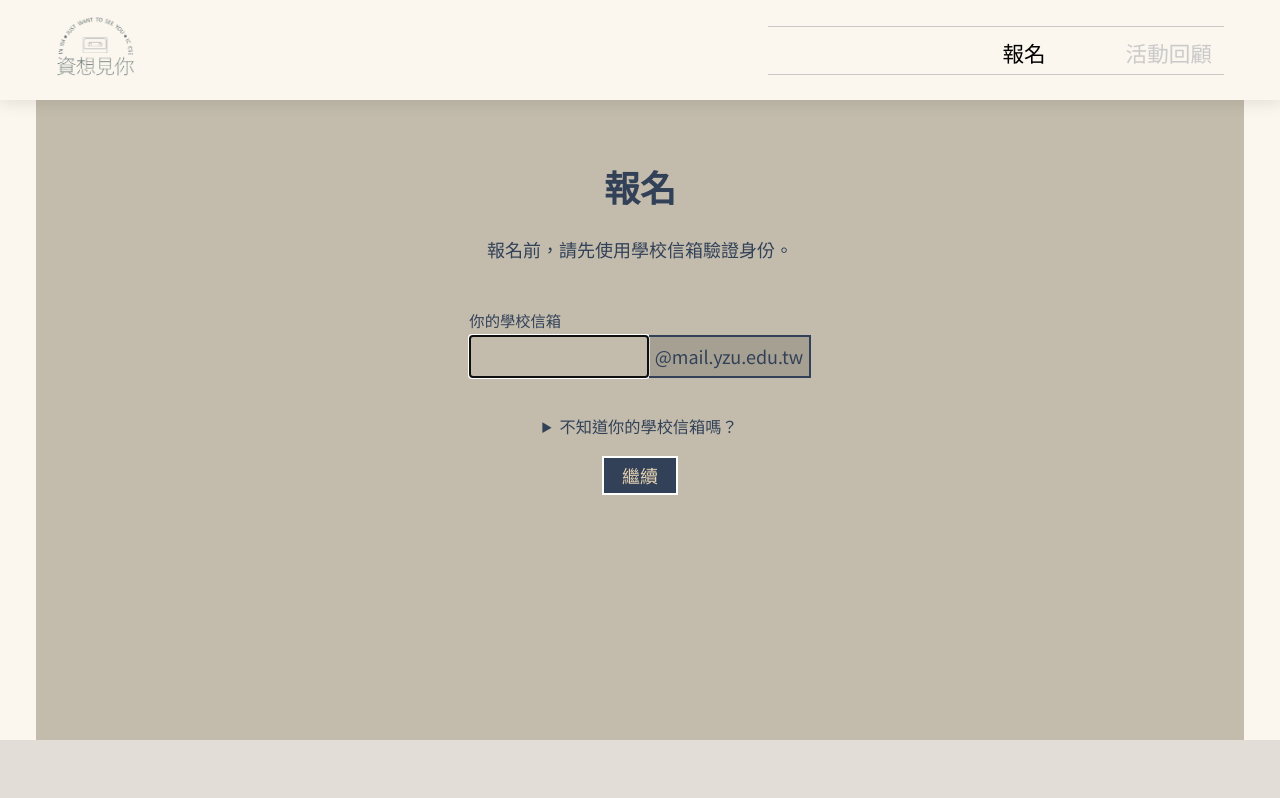
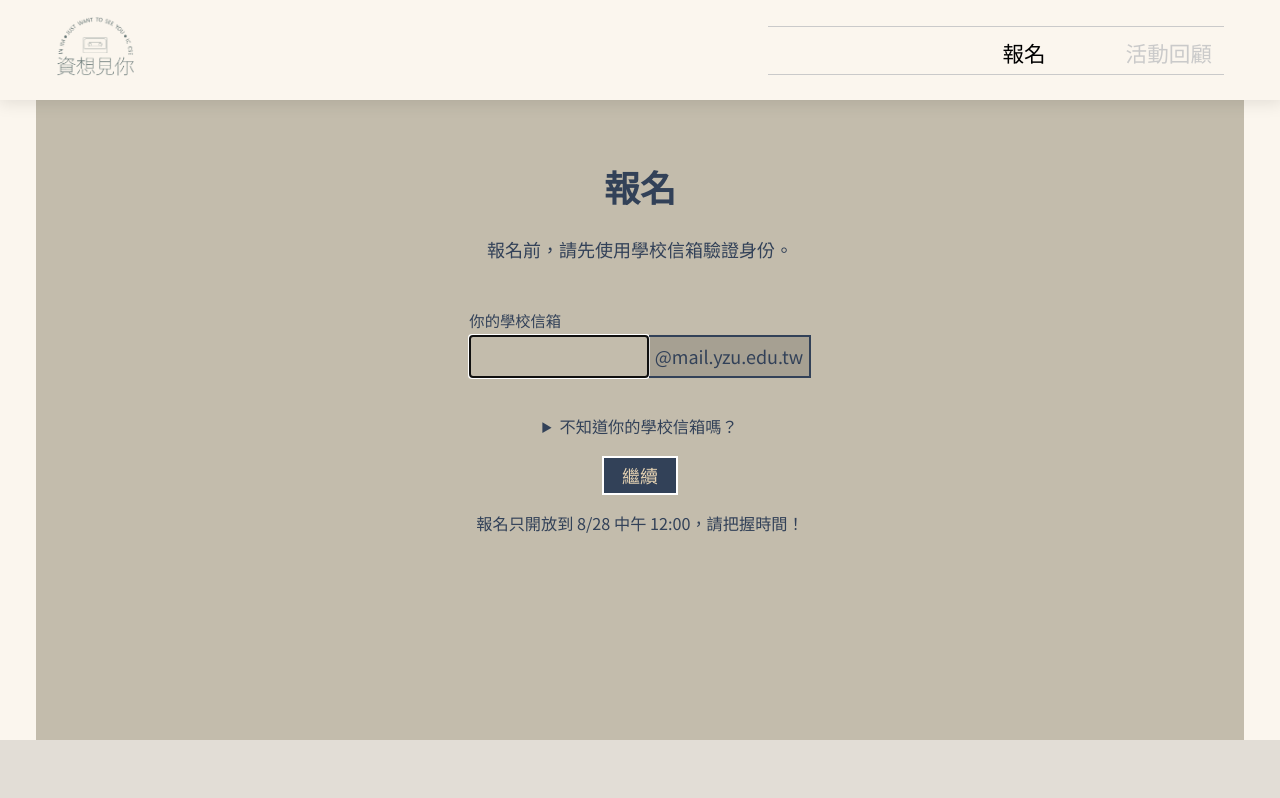
Before and after one commit to IBaseAsyncOrgFactoryProvider/ic-im-in-cse-2022, a Next.js app: page /signup/verify in a window 1280 px wide. Shown: the top 798 px of the page. Built offline with nearby package versions, Linux system fonts and the light colour scheme.

Commit message:
Add end time

```diff
--- a/pages/signup/verify.js
+++ b/pages/signup/verify.js
@@ -139,6 +139,7 @@ export default function SignupVerifyPage() {
         >
           繼續
         </button>
+        <p style={{ fontSize: '0.9rem' }}>報名只開放到 8/28 中午 12:00，請把握時間！</p>
       </form>
     </div>
   )
```
